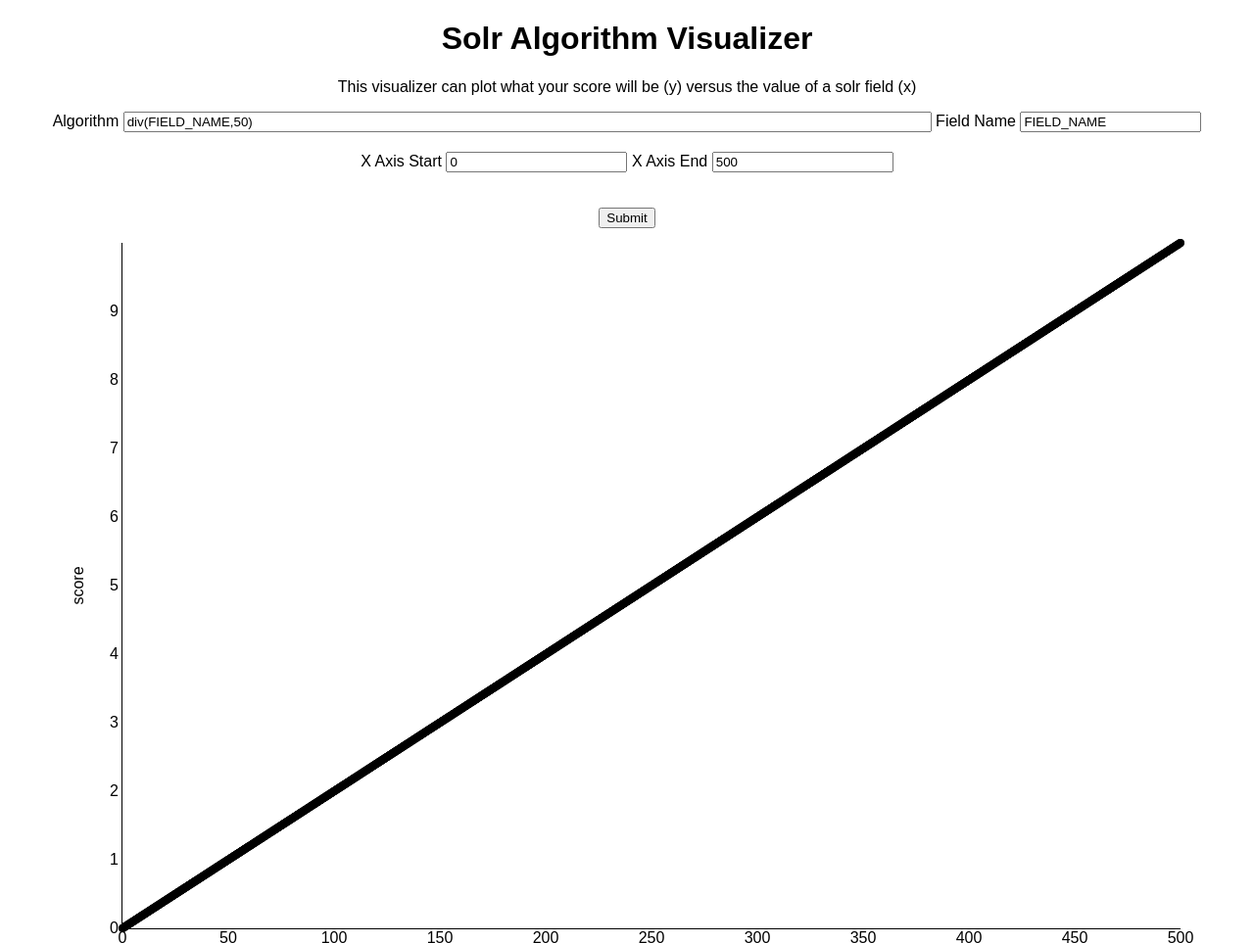
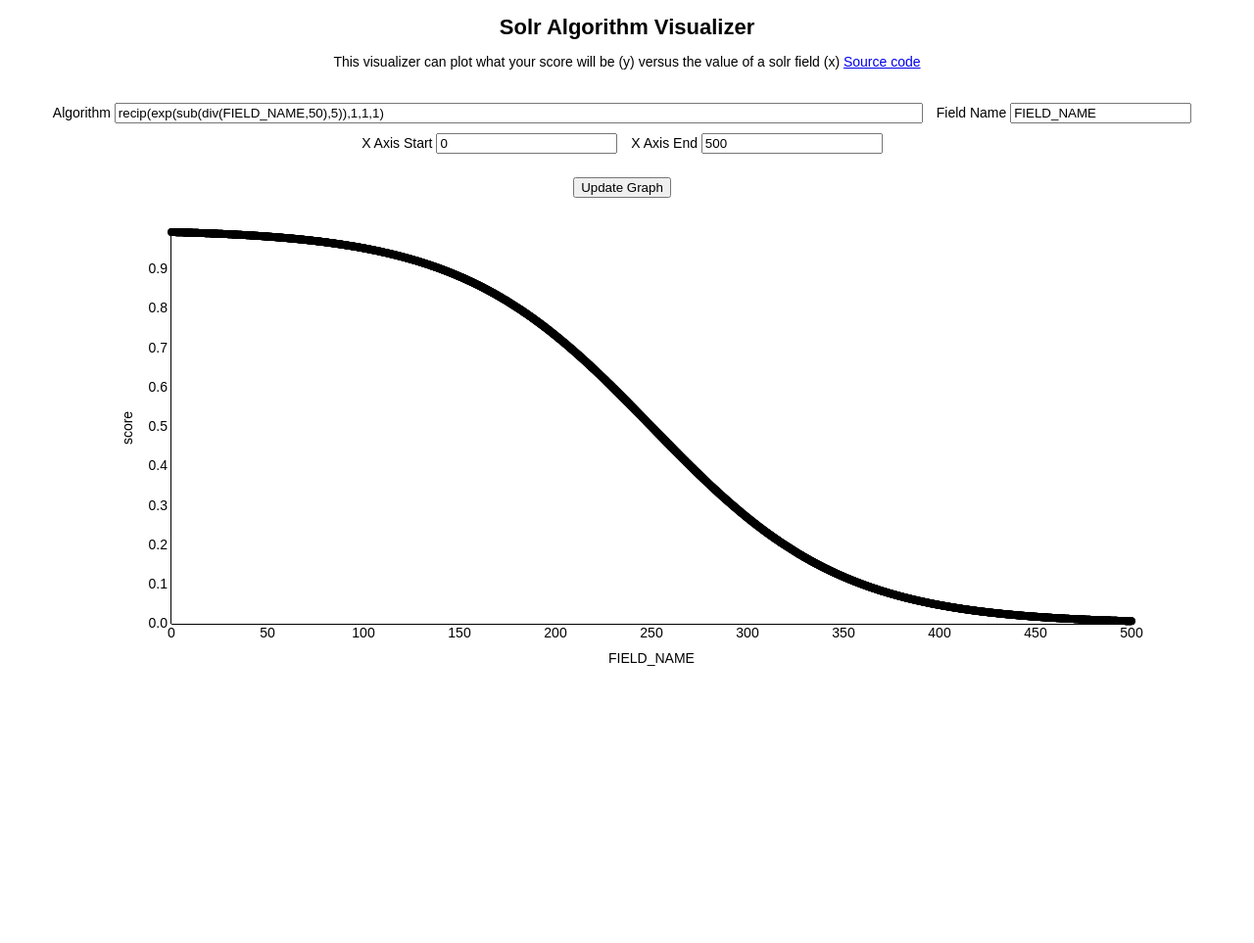
Before and after one commit to ALacker/solr-algorithm-visualization, a plain HTML site: page index.html in a window 1280 px wide. Shown: the top 963 px of the page at 98% size. After the commit the page ends 800 px from the top, so only its background shows below. Drawn offline with nearby package versions, Linux system fonts and the light colour scheme.

Commit message:
Clean up and add detail for my website

```diff
--- a/index.html
+++ b/index.html
@@ -5,9 +5,19 @@
         body {
             text-align: center;
             font-family: sans-serif;
+            font-size: 14px;
+        }
+        h1 {
+            font-size: 22px;
+        }
+        form {
+            padding: 20px;
         }
         form div {
-            padding-bottom: 20px;
+            padding-bottom: 10px;
+        }
+        input {
+            margin-right: 10px;
         }
         #graph svg {
             padding-left: 50px;
@@ -261,8 +271,8 @@
     minY = graphData['minY'];
     dataSet = graphData['nodes'];
 
-    viewportWidth = window.innerWidth - 200,
-    viewportHeight = window.innerHeight - 100;
+    viewportWidth = window.innerWidth - 300,
+    viewportHeight = window.innerHeight - 400;
 
     xScale = d3.scale.linear()
                 .domain([xstart, xend])
@@ -337,12 +347,15 @@
 </script>
 
 <h1>Solr Algorithm Visualizer</h1>
-<p>This visualizer can plot what your score will be (y) versus the value of a solr field (x)</p>
+<p>
+    This visualizer can plot what your score will be (y) versus the value of a solr field (x)
+    <a href="https://github.com/ALacker/solr-algorithm-visualization">Source code</a>
+</p>
 
 <form onSubmit="updateGraph();return false;">
     <div>
         <label for="algorithm">Algorithm</label>
-        <input type="text" id="algorithm" name="algorithm" value="div(FIELD_NAME,50)" size="100" />
+        <input type="text" id="algorithm" name="algorithm" value="recip(exp(sub(div(FIELD_NAME,50),5)),1,1,1)" size="100" />
 
         <label for="field-name">Field Name</label>
         <input type="text" id="field-name" name="field-name" value="FIELD_NAME" />
@@ -355,7 +368,7 @@
         <input type="text" id="x-end" name="x-end" value="500" />
     </div>
     <p id="error-display"></p>
-    <input id="submit" type="submit">
+    <input id="submit" type="submit" value="Update Graph">
 </form>
 
 <div id="graph"></div>
```
